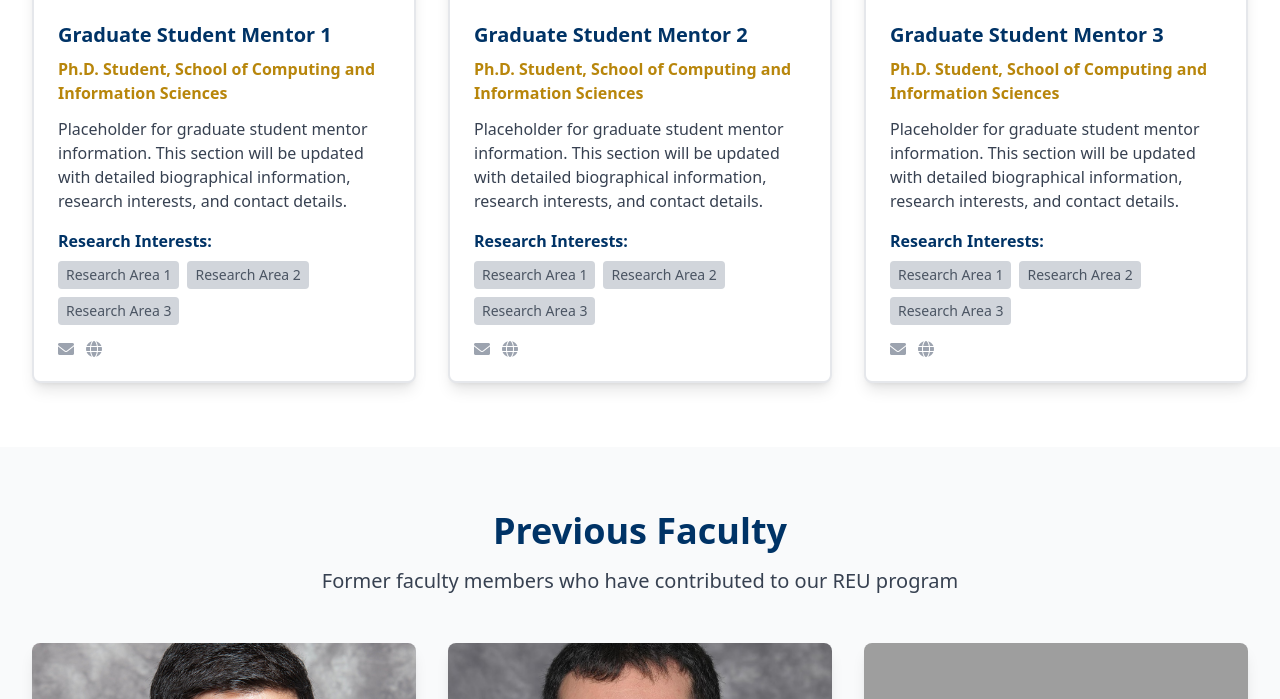
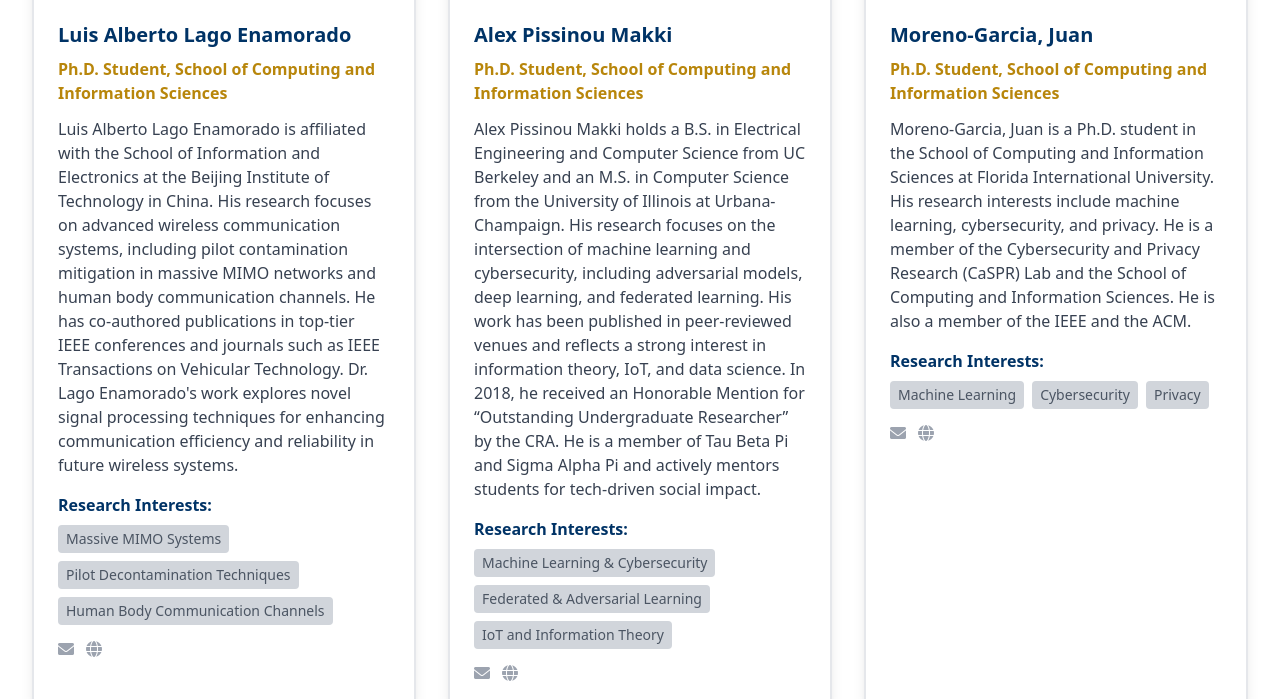
Before and after one commit to DynamicIO/ret, a website: page faculty/index.html in a window 1280 px wide. Shown: the part 3797-4496 px from the top of the page. Drawn offline with nearby package versions, Linux system fonts and the light colour scheme; grey boxes are pictures that could not be loaded.

Commit message:
more more additions changes

```diff
--- a/faculty/index.html
+++ b/faculty/index.html
@@ -337,17 +337,19 @@
                         </div>
                     </div>
                     <div class="p-6">
-                        <h3 class="text-xl font-bold text-fiu-navy mb-2">Graduate Student Mentor 1</h3>
+                        <h3 class="text-xl font-bold text-fiu-navy mb-2">Luis Alberto Lago Enamorado</h3>
                         <p class="text-fiu-gold font-semibold mb-3">Ph.D. Student, School of Computing and Information Sciences</p>
                         <p class="text-gray-700 mb-4">
-                            Placeholder for graduate student mentor information. This section will be updated with detailed biographical information, research interests, and contact details.
-                        </p>
+                            Luis Alberto Lago Enamorado is affiliated with the School of Information and Electronics at the Beijing Institute of Technology in China.
+                            His research focuses on advanced wireless communication systems, including pilot contamination mitigation in massive MIMO networks and human body communication channels.
+                            He has co-authored publications in top-tier IEEE conferences and journals such as IEEE Transactions on Vehicular Technology.
+                            Dr. Lago Enamorado's work explores novel signal processing techniques for enhancing communication efficiency and reliability in future wireless systems.                        </p>
                         <div class="mb-4">
                             <h4 class="font-semibold text-fiu-navy mb-2">Research Interests:</h4>
                             <div class="flex flex-wrap gap-2">
-                                <span class="bg-gray-300 text-gray-600 px-2 py-1 rounded text-sm">Research Area 1</span>
-                                <span class="bg-gray-300 text-gray-600 px-2 py-1 rounded text-sm">Research Area 2</span>
-                                <span class="bg-gray-300 text-gray-600 px-2 py-1 rounded text-sm">Research Area 3</span>
+                                <span class="bg-gray-300 text-gray-600 px-2 py-1 rounded text-sm">Massive MIMO Systems</span>
+                                <span class="bg-gray-300 text-gray-600 px-2 py-1 rounded text-sm">Pilot Decontamination Techniques</span>
+                                <span class="bg-gray-300 text-gray-600 px-2 py-1 rounded text-sm">Human Body Communication Channels</span>
                             </div>
                         </div>
                         <div class="flex items-center space-x-3 text-gray-400">
@@ -366,17 +368,21 @@
                         </div>
                     </div>
                     <div class="p-6">
-                        <h3 class="text-xl font-bold text-fiu-navy mb-2">Graduate Student Mentor 2</h3>
+                        <h3 class="text-xl font-bold text-fiu-navy mb-2">Alex Pissinou Makki</h3>
                         <p class="text-fiu-gold font-semibold mb-3">Ph.D. Student, School of Computing and Information Sciences</p>
                         <p class="text-gray-700 mb-4">
-                            Placeholder for graduate student mentor information. This section will be updated with detailed biographical information, research interests, and contact details.
+                            Alex Pissinou Makki holds a B.S. in Electrical Engineering and Computer Science from UC Berkeley and an M.S. in Computer Science from the University of Illinois at Urbana-Champaign.
+                            His research focuses on the intersection of machine learning and cybersecurity, including adversarial models, deep learning, and federated learning.
+                            His work has been published in peer-reviewed venues and reflects a strong interest in information theory, IoT, and data science.
+                            In 2018, he received an Honorable Mention for “Outstanding Undergraduate Researcher” by the CRA.
+                            He is a member of Tau Beta Pi and Sigma Alpha Pi and actively mentors students for tech-driven social impact.
                         </p>
                         <div class="mb-4">
                             <h4 class="font-semibold text-fiu-navy mb-2">Research Interests:</h4>
                             <div class="flex flex-wrap gap-2">
-                                <span class="bg-gray-300 text-gray-600 px-2 py-1 rounded text-sm">Research Area 1</span>
-                                <span class="bg-gray-300 text-gray-600 px-2 py-1 rounded text-sm">Research Area 2</span>
-                                <span class="bg-gray-300 text-gray-600 px-2 py-1 rounded text-sm">Research Area 3</span>
+                                <span class="bg-gray-300 text-gray-600 px-2 py-1 rounded text-sm">Machine Learning & Cybersecurity</span>
+                                <span class="bg-gray-300 text-gray-600 px-2 py-1 rounded text-sm">Federated & Adversarial Learning</span>
+                                <span class="bg-gray-300 text-gray-600 px-2 py-1 rounded text-sm">IoT and Information Theory</span>
                             </div>
                         </div>
                         <div class="flex items-center space-x-3 text-gray-400">
@@ -395,17 +401,20 @@
                         </div>
                     </div>
                     <div class="p-6">
-                        <h3 class="text-xl font-bold text-fiu-navy mb-2">Graduate Student Mentor 3</h3>
+                        <h3 class="text-xl font-bold text-fiu-navy mb-2">Moreno-Garcia, Juan</h3>
                         <p class="text-fiu-gold font-semibold mb-3">Ph.D. Student, School of Computing and Information Sciences</p>
                         <p class="text-gray-700 mb-4">
-                            Placeholder for graduate student mentor information. This section will be updated with detailed biographical information, research interests, and contact details.
+                            Moreno-Garcia, Juan is a Ph.D. student in the School of Computing and Information Sciences at Florida International University.
+                            His research interests include machine learning, cybersecurity, and privacy.
+                            He is a member of the Cybersecurity and Privacy Research (CaSPR) Lab and the School of Computing and Information Sciences.
+                            He is also a member of the IEEE and the ACM.
                         </p>
                         <div class="mb-4">
                             <h4 class="font-semibold text-fiu-navy mb-2">Research Interests:</h4>
                             <div class="flex flex-wrap gap-2">
-                                <span class="bg-gray-300 text-gray-600 px-2 py-1 rounded text-sm">Research Area 1</span>
-                                <span class="bg-gray-300 text-gray-600 px-2 py-1 rounded text-sm">Research Area 2</span>
-                                <span class="bg-gray-300 text-gray-600 px-2 py-1 rounded text-sm">Research Area 3</span>
+                                <span class="bg-gray-300 text-gray-600 px-2 py-1 rounded text-sm">Machine Learning</span>
+                                <span class="bg-gray-300 text-gray-600 px-2 py-1 rounded text-sm">Cybersecurity</span>
+                                <span class="bg-gray-300 text-gray-600 px-2 py-1 rounded text-sm">Privacy</span>
                             </div>
                         </div>
                         <div class="flex items-center space-x-3 text-gray-400">
```
